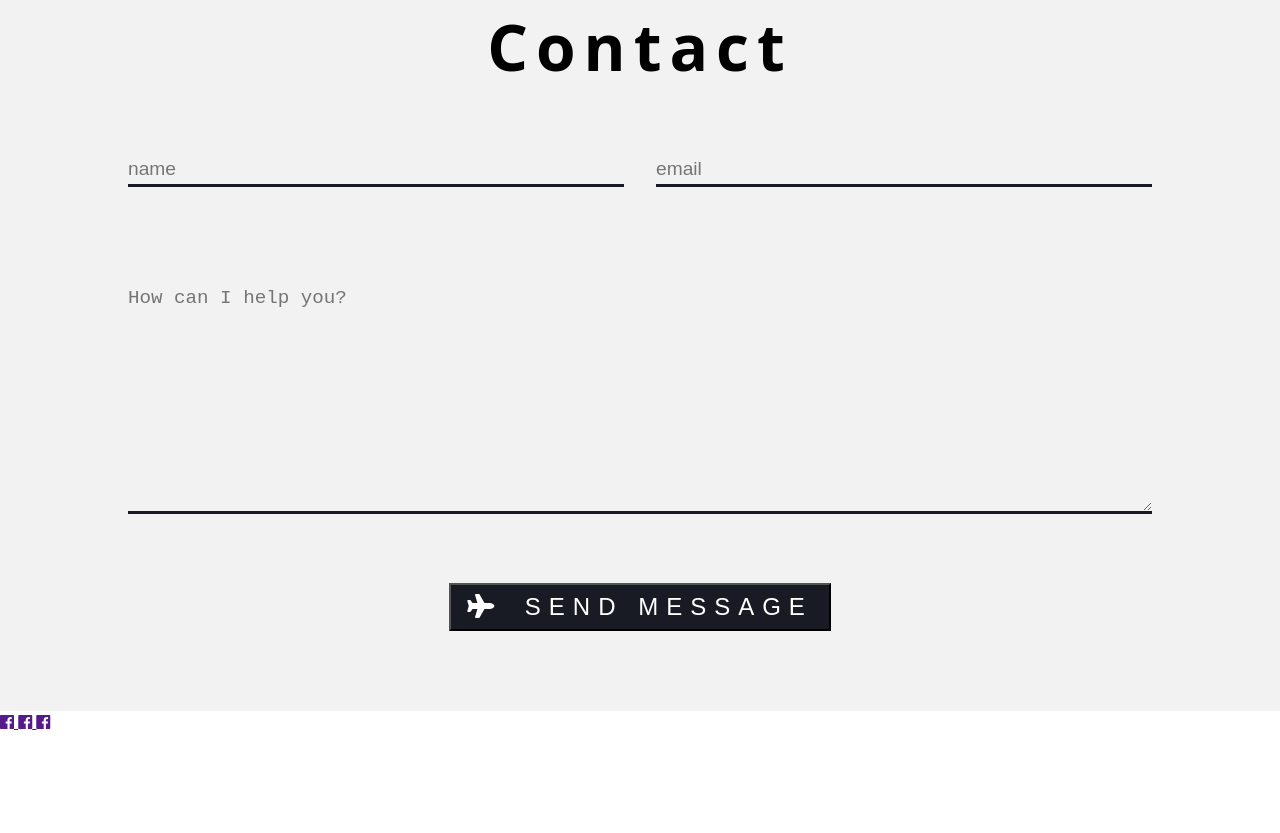
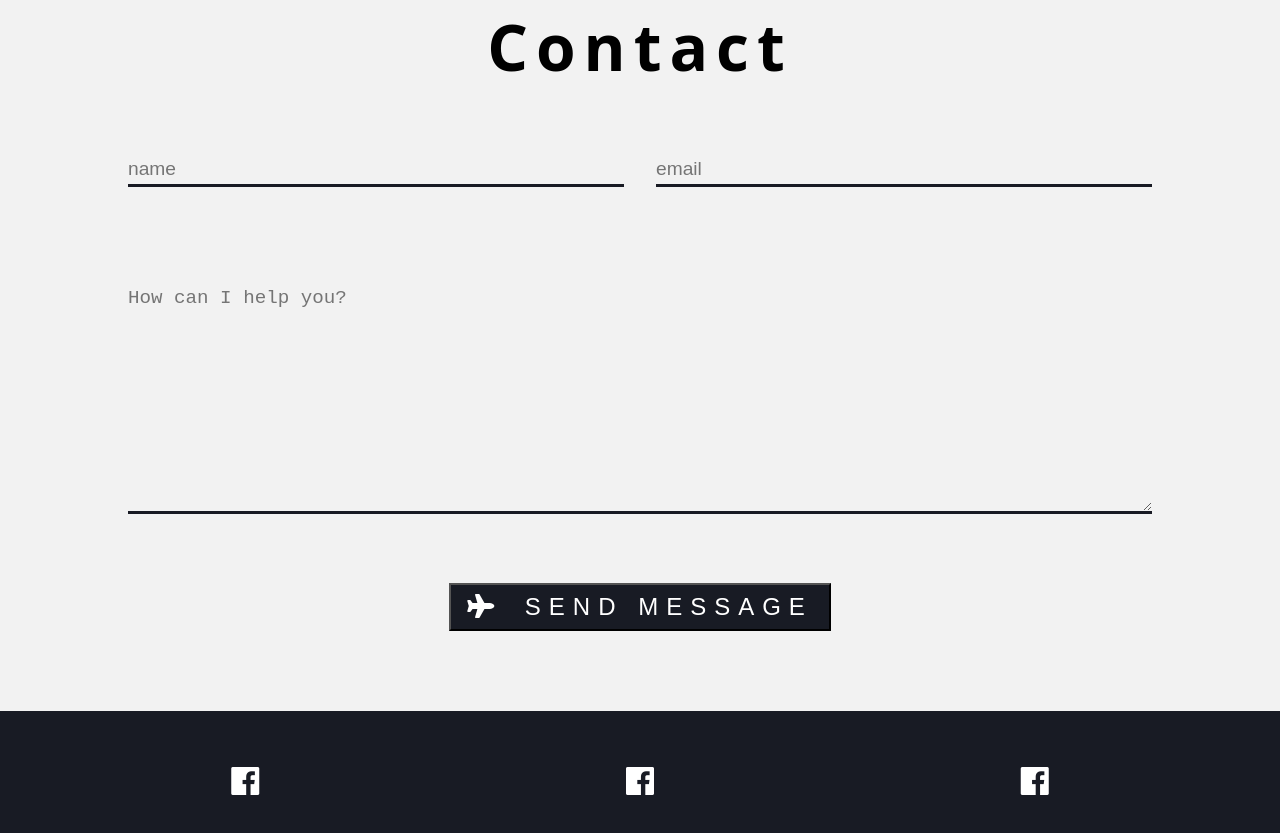
Before and after one commit to tanneo/portfolio, a plain HTML site: page home.html in a window 1280 px wide. Shown: the part 3609-4442 px from the top of the page. Before the commit the page ends 4342 px from the top, so only its background shows below. Drawn offline with Linux system fonts and the light colour scheme; a web font is replaced by a local one.

Commit message:
added footer styling in style.css

```diff
--- a/css/style.css
+++ b/css/style.css
@@ -462,3 +462,25 @@
   margin-right: 0.5rem;
 }
 /* end of contact */
+
+/* footer */
+
+.footer{
+  background: var(--dark);
+  padding: 3rem;
+}
+
+.footer-icons{
+  display: flex;
+  justify-content: space-around;
+}
+
+.footer-single-icon{
+  font-size:  2rem;
+  color: var(--light);
+  transition: all 2s ease;
+}
+
+.footer-single-icon:hover{
+  color: var(--grey);
+}
```
